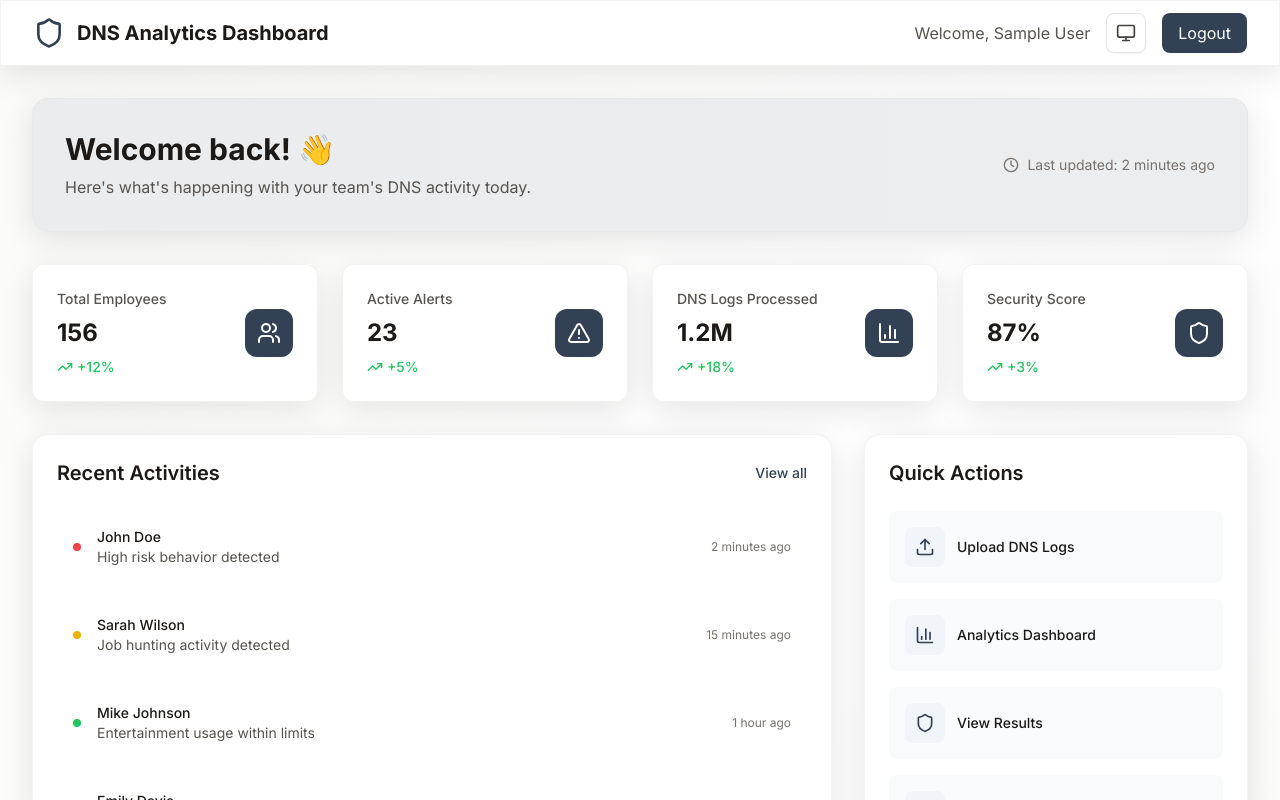
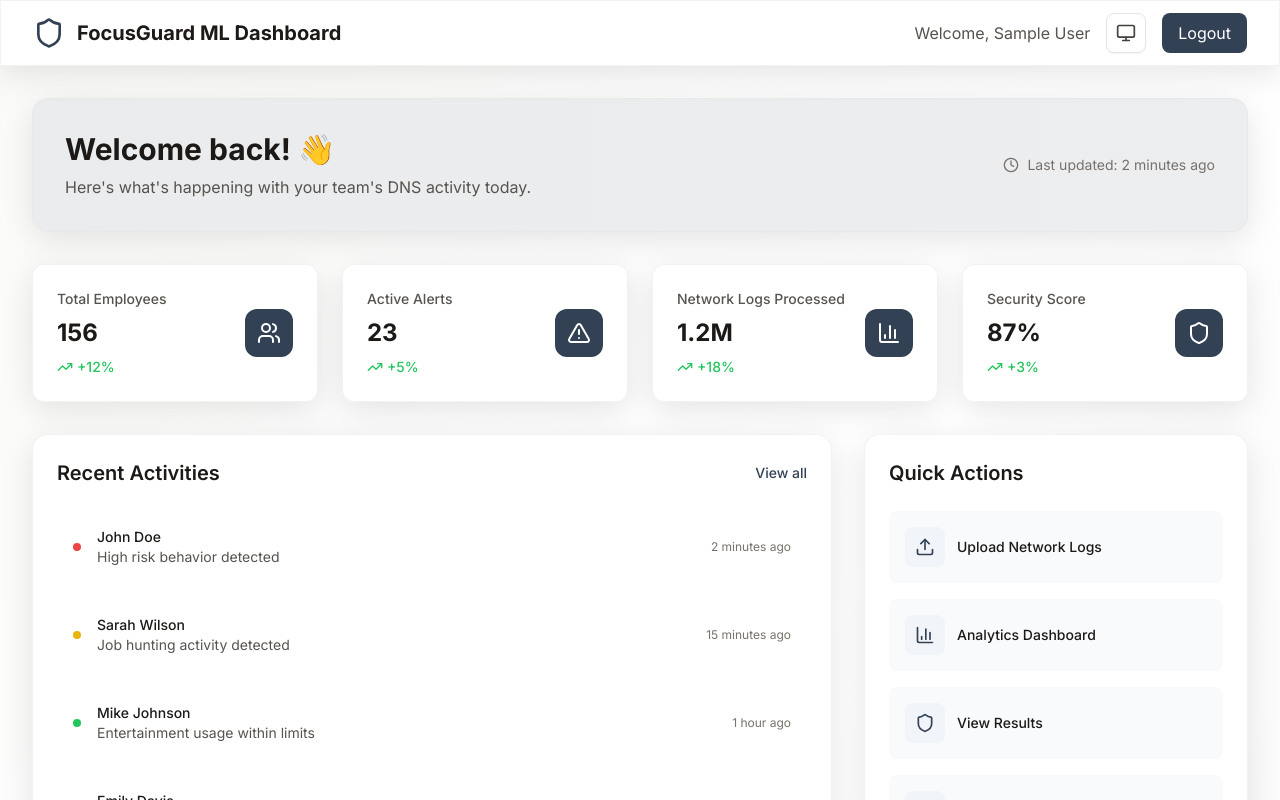
Before and after one commit to UjjwalSharma01/Minor_Project, a Next.js app in the folder frontend/: page /dashboard in a window 1280 px wide. Shown: the top 800 px of the page. Built offline with nearby package versions, Linux system fonts and the light colour scheme; no server answers; sample sign-in values are in the browser's storage.

Commit message:
feat: Rename project to FocusGuard ML and update references throughout the codebase

```diff
--- a/frontend/app/auth/page.js
+++ b/frontend/app/auth/page.js
@@ -66,7 +66,7 @@ export default function AuthPage() {
           <div className="flex items-center justify-center space-x-3 mb-4">
             <Shield className="h-12 w-12 text-slate-700 dark:text-slate-300" />
             <span className="text-2xl font-bold text-gray-900 dark:text-white">
-              DNS Analytics Pro
+              FocusGuard ML
             </span>
           </div>
           <p className="text-gray-600 dark:text-gray-300">
--- a/frontend/app/dashboard/page.js
+++ b/frontend/app/dashboard/page.js
@@ -21,7 +21,7 @@ import { WeeklyActivityChart, ThreatCategoriesChart, HourlyActivityChart } from
 const stats = [
   { name: 'Total Employees', value: '156', change: '+12%', changeType: 'increase', icon: Users },
   { name: 'Active Alerts', value: '23', change: '+5%', changeType: 'increase', icon: AlertTriangle },
-  { name: 'DNS Logs Processed', value: '1.2M', change: '+18%', changeType: 'increase', icon: BarChart3 },
+  { name: 'Network Logs Processed', value: '1.2M', change: '+18%', changeType: 'increase', icon: BarChart3 },
   { name: 'Security Score', value: '87%', change: '+3%', changeType: 'increase', icon: Shield },
 ]
 
@@ -61,7 +61,7 @@ const recentActivities = [
 ]
 
 const quickActions = [
-  { name: 'Upload DNS Logs', icon: Upload, href: '/dashboard/upload', color: 'blue' },
+  { name: 'Upload Network Logs', icon: Upload, href: '/dashboard/upload', color: 'blue' },
   { name: 'Analytics Dashboard', icon: BarChart3, href: '/dashboard/analytics', color: 'green' },
   { name: 'View Results', icon: Shield, href: '/dashboard/results', color: 'purple' },
   { name: 'Manage Employees', icon: Users, href: '/dashboard/employees', color: 'indigo' },
@@ -91,7 +91,7 @@ export default function DashboardPage() {
               <div className="flex items-center space-x-3">
                 <Shield className="h-8 w-8 text-slate-700 dark:text-slate-300" />
                 <span className="text-xl font-bold text-gray-900 dark:text-white">
-                  DNS Analytics Dashboard
+                  FocusGuard ML Dashboard
                 </span>
               </div>
               <div className="flex items-center space-x-4">
@@ -315,7 +315,7 @@ export default function DashboardPage() {
               { name: 'Data Exfiltration', count: 45, color: 'bg-red-500' },
               { name: 'Unauthorized Access', count: 38, color: 'bg-orange-500' },
               { name: 'Suspicious Browsing', count: 32, color: 'bg-yellow-500' }
-            ].map((category, index) => (
+            ].map((category) => (
               <div key={category.name} className="flex items-center justify-between text-sm">
                 <div className="flex items-center space-x-2">
                   <div className={`w-3 h-3 rounded-full ${category.color}`} />
@@ -341,7 +341,7 @@ export default function DashboardPage() {
           </h2>
           <div className="flex items-center space-x-2 text-sm text-gray-500 dark:text-gray-400">
             <Clock className="h-4 w-4" />
-            <span>Today's activity distribution</span>
+            <span>Today&apos;s activity distribution</span>
           </div>
         </div>
         <HourlyActivityChart />
--- a/frontend/app/dashboard/results/page.js
+++ b/frontend/app/dashboard/results/page.js
@@ -181,7 +181,7 @@ export default function ResultsPage() {
                   Analysis Results
                 </h1>
                 <p className="text-lg text-gray-600 dark:text-gray-300">
-                  Review behavior classifications and confidence scores from DNS log analysis
+                  Review behavior classifications and confidence scores from network log analysis
                 </p>
               </div>
               <div className="mt-4 sm:mt-0 flex items-center space-x-3">
--- a/frontend/app/dashboard/upload/page.js
+++ b/frontend/app/dashboard/upload/page.js
@@ -7,7 +7,6 @@ import {
   FileText,
   CheckCircle,
   AlertCircle,
-  Download,
   Eye,
   Trash2,
   CloudUpload,
@@ -161,10 +160,10 @@ export default function UploadPage() {
               className="text-center"
             >
               <h1 className="text-3xl font-bold text-gray-900 dark:text-white mb-4">
-                Upload DNS Logs
+                Upload Network Logs
               </h1>
               <p className="text-lg text-gray-600 dark:text-gray-300 max-w-2xl mx-auto">
-                Upload your DNS log files for analysis. Supported formats: .log, .txt, .csv, .json
+                Upload your network log files for analysis. Supported formats: .log, .txt, .csv, .json
               </p>
             </motion.div>
 
@@ -188,7 +187,7 @@ export default function UploadPage() {
               >
                 <CloudUpload className="h-16 w-16 text-slate-400 mx-auto mb-4" />
                 <h3 className="text-xl font-semibold text-gray-900 dark:text-white mb-2">
-                  Drop your DNS log files here
+                  Drop your network log files here
                 </h3>
                 <p className="text-gray-600 dark:text-gray-400 mb-6">
                   or click to browse and select files
--- a/frontend/app/layout.js
+++ b/frontend/app/layout.js
@@ -6,8 +6,8 @@ import { AuthProvider } from '@/lib/auth-context'
 const inter = Inter({ subsets: ['latin'] })
 
 export const metadata = {
-  title: 'DNS Analytics Platform - AI-Powered Employee Monitoring',
-  description: 'Premium AI platform for DNS log analysis and employee behavior monitoring with automated alerts and comprehensive reporting.',
+  title: 'FocusGuard ML - Converting network logs into actional insights',
+  description: 'Premium AI platform for network log analysis and employee behavior monitoring with automated alerts and comprehensive reporting.',
 }
 
 export default function RootLayout({ children }) {
--- a/frontend/app/page.js
+++ b/frontend/app/page.js
@@ -10,7 +10,7 @@ export default function HomePage() {
     {
       icon: Shield,
       title: 'AI-Powered Analysis',
-      description: 'Advanced machine learning algorithms analyze DNS logs to detect employee behavior patterns and potential security risks.'
+      description: 'Advanced machine learning algorithms analyze network logs to detect employee behavior patterns and convert them into actionable insights.'
     },
     {
       icon: BarChart3,
@@ -30,7 +30,7 @@ export default function HomePage() {
     {
       icon: Upload,
       title: 'Easy Upload',
-      description: 'Simple drag-and-drop interface for DNS log uploads with support for multiple file formats and batch processing.'
+      description: 'Simple drag-and-drop interface for network log uploads with support for multiple file formats and batch processing.'
     },
     {
       icon: Mail,
@@ -48,7 +48,7 @@ export default function HomePage() {
             <div className="flex items-center space-x-3">
               <Shield className="h-8 w-8 text-slate-700 dark:text-slate-300" />
               <span className="text-xl font-bold text-gray-900 dark:text-white">
-                DNS Analytics Pro
+                FocusGuard ML
               </span>
             </div>
             <div className="flex items-center space-x-4">
@@ -74,7 +74,7 @@ export default function HomePage() {
               transition={{ duration: 0.6 }}
               className="text-5xl md:text-6xl font-bold text-gray-900 dark:text-white mb-6"
             >
-              AI-Powered <span className="text-transparent bg-clip-text bg-gradient-to-r from-slate-700 to-slate-600 dark:from-slate-300 dark:to-slate-400">DNS Analytics</span>
+              AI-Powered <span className="text-transparent bg-clip-text bg-gradient-to-r from-slate-700 to-slate-600 dark:from-slate-300 dark:to-slate-400">Network Insights</span>
             </motion.h1>
             <motion.p
               initial={{ opacity: 0, y: 20 }}
@@ -83,7 +83,7 @@ export default function HomePage() {
               className="text-xl text-gray-600 dark:text-gray-300 mb-8 max-w-3xl mx-auto"
             >
               Monitor employee behavior, detect anomalies, and ensure productivity with our premium AI platform.
-              Get instant insights from DNS logs with automated alerts and comprehensive reporting.
+              Get instant insights from network logs with automated alerts and comprehensive reporting.
             </motion.p>
             <motion.div
               initial={{ opacity: 0, y: 20 }}
@@ -101,7 +101,7 @@ export default function HomePage() {
                 href="/upload"
                 className="px-8 py-4 bg-white dark:bg-gray-800 text-gray-900 dark:text-white border border-gray-300 dark:border-gray-600 rounded-xl font-semibold hover:bg-gray-50 dark:hover:bg-gray-700 transition-all duration-200"
               >
-                Upload DNS Logs
+                Upload Network Logs
               </Link>
             </motion.div>
           </div>
@@ -162,7 +162,7 @@ export default function HomePage() {
               Ready to Transform Your HR Analytics?
             </h2>
             <p className="text-lg text-gray-600 dark:text-gray-300 mb-8">
-              Join leading companies using AI-powered DNS analysis for employee monitoring and security.
+              Join leading companies using AI-powered network analysis for employee monitoring and actionable insights.
             </p>
             <Link
               href="/dashboard"
@@ -179,13 +179,13 @@ export default function HomePage() {
         <div className="max-w-7xl mx-auto px-4 sm:px-6 lg:px-8 text-center">
           <div className="flex items-center justify-center space-x-3 mb-4">
             <Shield className="h-6 w-6 text-slate-400" />
-            <span className="text-lg font-semibold">DNS Analytics Pro</span>
+            <span className="text-lg font-semibold">FocusGuard ML</span>
           </div>
           <p className="text-gray-400 mb-4">
-            Premium AI-powered DNS log analysis for modern enterprises
+            Premium AI-powered network log analysis for modern enterprises
           </p>
           <p className="text-sm text-gray-500">
-            © 2025 DNS Analytics Pro. All rights reserved.
+            © 2025 FocusGuard ML. All rights reserved.
           </p>
         </div>
       </footer>
--- a/frontend/components/dashboard-layout.js
+++ b/frontend/components/dashboard-layout.js
@@ -74,7 +74,7 @@ export default function DashboardLayout({ children }) {
               <div className="flex items-center space-x-3">
                 <Shield className="h-8 w-8 text-blue-600 dark:text-blue-400" />
                 <span className="text-lg font-bold text-gray-900 dark:text-white">
-                  DNS Analytics
+                  FocusGuard ML
                 </span>
               </div>
               <button
--- a/frontend/package.json
+++ b/frontend/package.json
@@ -1,5 +1,5 @@
 {
-  "name": "dns-analytics-platform",
+  "name": "focusguard-ml",
   "version": "0.1.0",
   "private": true,
   "scripts": {
```
Also changed, not shown: 2 other files (tests, documents, lock files or other folders).
